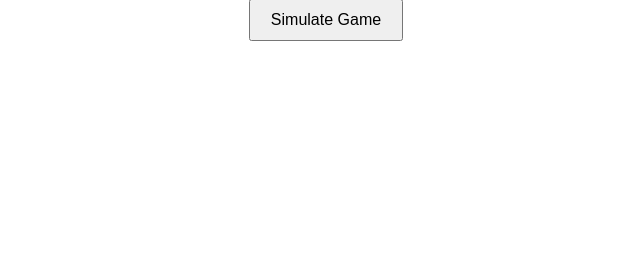
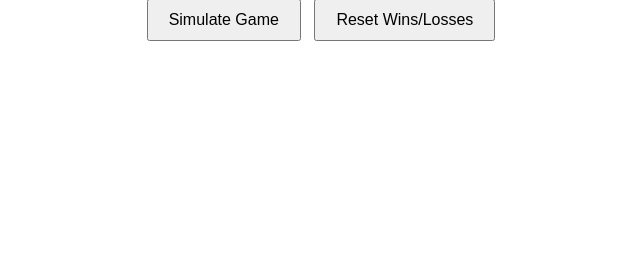
Before and after one commit to seandifatta1/Django_demo, a Django app: template team/templates/team/team_detail.html in a window 1280 px wide. Shown: the part 525-800 px from the top of the page, without its empty margins (314-954 px from the left). Run offline with Django 5.2, Linux system fonts and the light colour scheme; tables that the repository leaves empty hold one stand-in row (values such as "Sample post"); the template is opened without the code that fills it: values that come from a table or form of the project are taken from there, most other values are stand-ins (such as "Sample title", 1, 10 or a date in 2020).

```diff
--- a/team/templates/team/team_detail.html
+++ b/team/templates/team/team_detail.html
@@ -64,6 +64,11 @@
             padding: 10px 20px;
             font-size: 16px;
             cursor: pointer;
+            margin-right: 10px;
+        }
+
+        .hidden {
+            display: none;
         }
     </style>
     <script>
@@ -82,19 +87,7 @@
                 .then(response => response.json())
                 .then(data => {
                     if (data.status === 'success') {
-                        const teamsTbody = document.getElementById('teams-tbody');
-                        teamsTbody.innerHTML = ''; // Clear existing table rows
-
-                        // Populate the table with new data
-                        data.teams_in_division.forEach(team => {
-                            const row = document.createElement('tr');
-                            row.innerHTML = `
-                    <td>${team.name}</td>
-                    <td>${team.wins}</td>
-                    <td>${team.losses}</td>
-                `;
-                            teamsTbody.appendChild(row);
-                        });
+                        window.location.reload();
                     } else {
                         alert('Simulation failed');
                     }
@@ -102,11 +95,41 @@
                 .catch(error => console.error('Error:', error));
         }
 
+        function resetWinsLosses() {
+            const csrfToken = document.querySelector('[name=csrfmiddlewaretoken]').value;
+
+            fetch("{% url 'reset_wins_losses' %}", {
+                method: 'POST',
+                headers: {
+                    'Content-Type': 'application/json',
+                    'X-CSRFToken': csrfToken
+                }
+            })
+                .then(response => response.json())
+                .then(data => {
+                    if (data.status === 'success') {
+                        window.location.reload();
+                    } else {
+                        alert('Reset failed');
+                    }
+                })
+                .catch(error => console.error('Error:', error));
+        }
+
         document.addEventListener('DOMContentLoaded', function () {
-            const simulateButton = document.querySelector('.simulate-button button');
+            const simulateButton = document.querySelector('.simulate-button button.simulate');
             simulateButton.addEventListener('click', simulateGame);
+
+            const resetButton = document.querySelector('.simulate-button button.reset');
+            resetButton.addEventListener('click', resetWinsLosses);
+
+            // Check if the favorite team has 17 games and show the "See Results" button
+            const favoriteTeamWins = parseInt("{{ team.wins }}", 10);
+            const favoriteTeamLosses = parseInt("{{ team.losses }}", 10);
+            if (favoriteTeamWins + favoriteTeamLosses === 17) {
+                document.getElementById('see-results-button').classList.remove('hidden');
+            }
         });
-
     </script>
 </head>
 <body>
@@ -151,8 +174,12 @@
 <div class="simulate-button">
     <form method="post" id="simulate-game-form">
         {% csrf_token %}
-        <button type="button">Simulate Game</button>
+        <button type="button" class="simulate">Simulate Game</button>
+        <button type="button" class="reset">Reset Wins/Losses</button>
     </form>
+</div>
+<div id="see-results-button" class="hidden">
+    <button type="button">See Results</button>
 </div>
 </body>
 </html>
--- a/team/urls.py
+++ b/team/urls.py
@@ -46,3 +46,5 @@ urlpatterns.append(path('handle-click/', views.handle_click, name='handle_click'
                    )
 urlpatterns.append(path('simulate_game/', views.simulate_game, name='simulate_game'),
                    )
+urlpatterns.append(path('reset_wins_losses/', views.reset_wins_losses, name='reset_wins_losses'),
+                   )
```
Also changed, not shown: team/views.py (+11 -0 lines).
